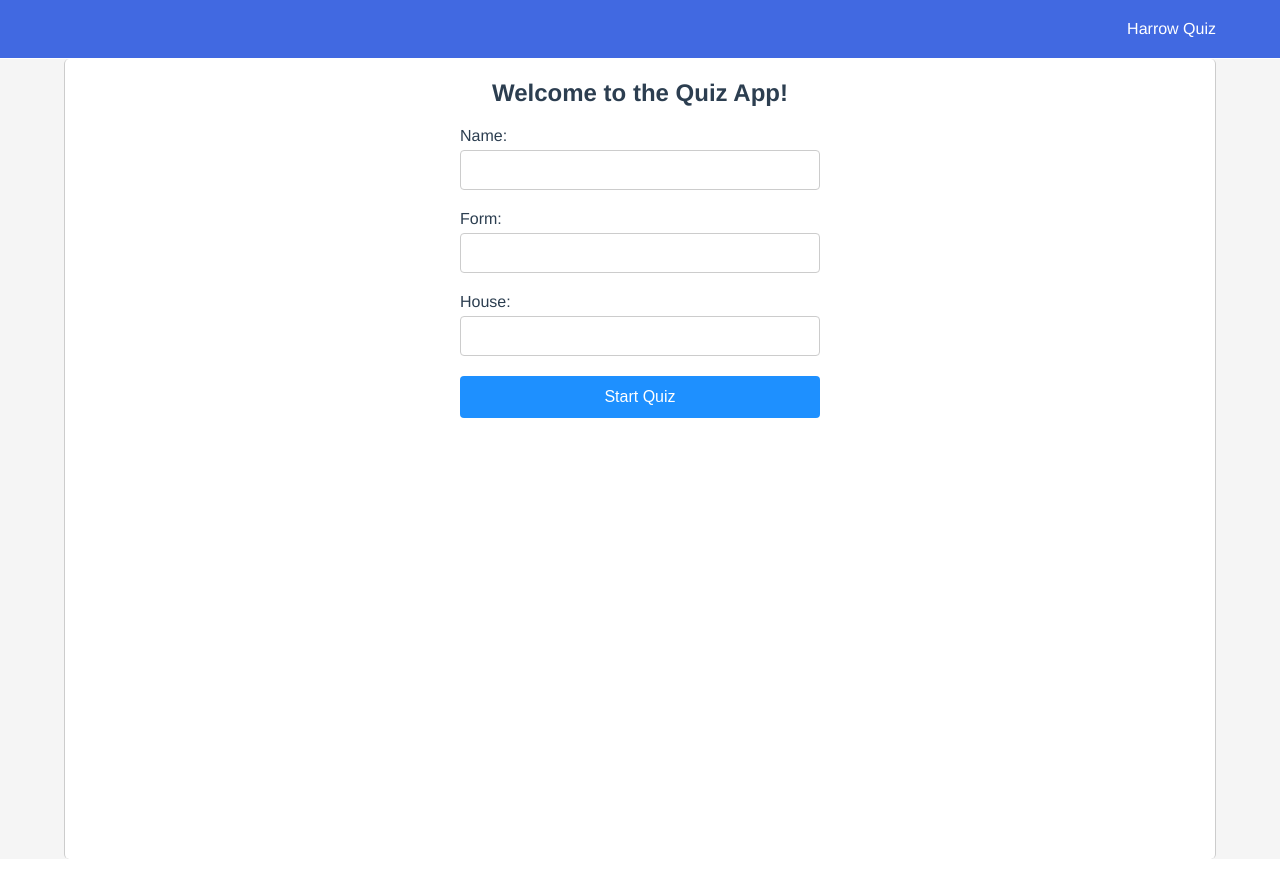
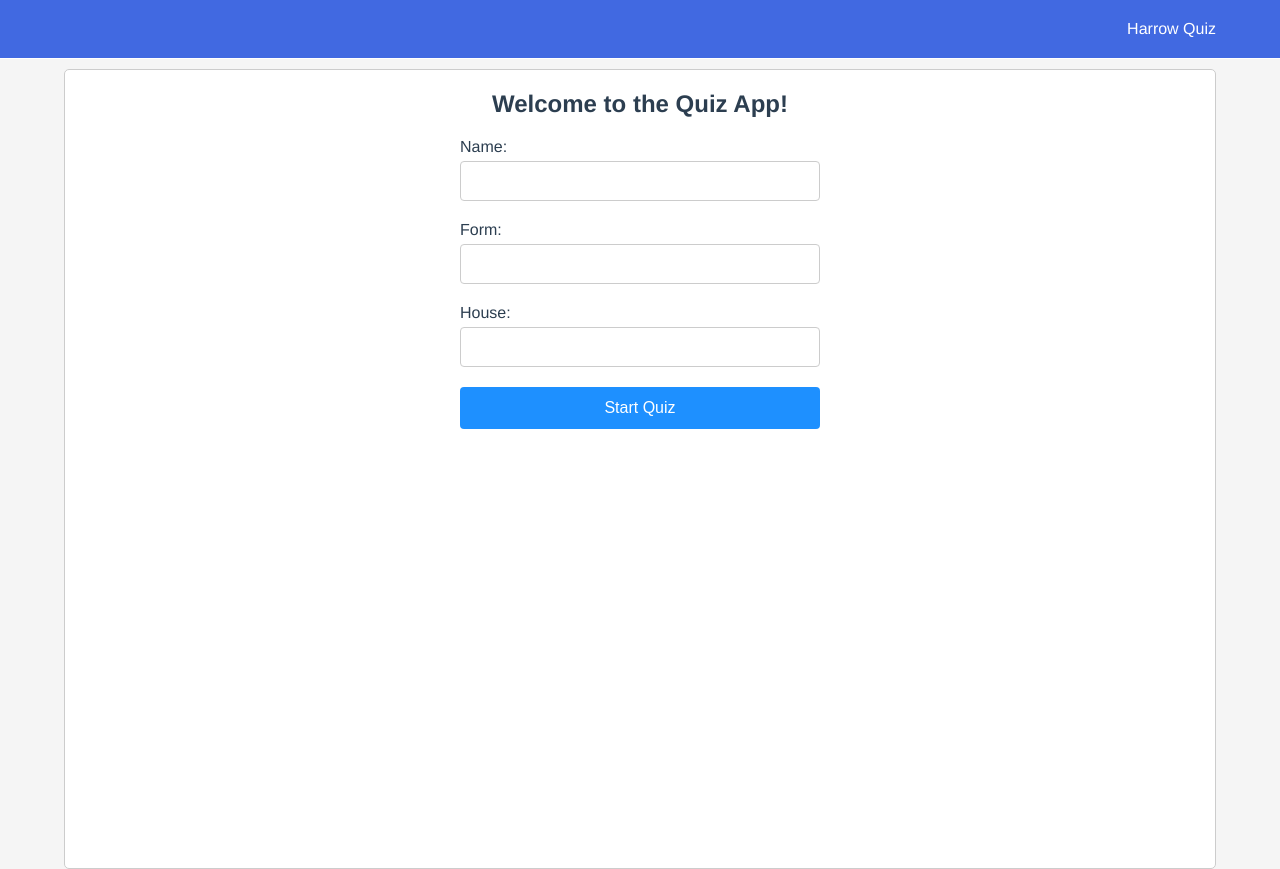
Before and after one commit to joseph-johnson27001/harrow-quiz, a Vue app: page / in a window 1280 px wide. Built offline with nearby package versions, Linux system fonts and the light colour scheme; the HTML template or start-up script is replaced by a standard one.

Commit message:
App layout update

```diff
--- a/src/App.vue
+++ b/src/App.vue
@@ -42,6 +42,7 @@ export default {
 #body {
   display: flex;
   justify-content: center;
+  margin-top: 10px;
 }
 
 #main-container {
@@ -49,8 +50,7 @@ export default {
   max-width: 1250px;
   background-color: white;
   height: 100vh;
-  border-left: 1px solid #ccc;
-  border-right: 1px solid #ccc;
+  border: 1px solid #ccc;
   border-radius: 5px;
 }
 </style>
```
